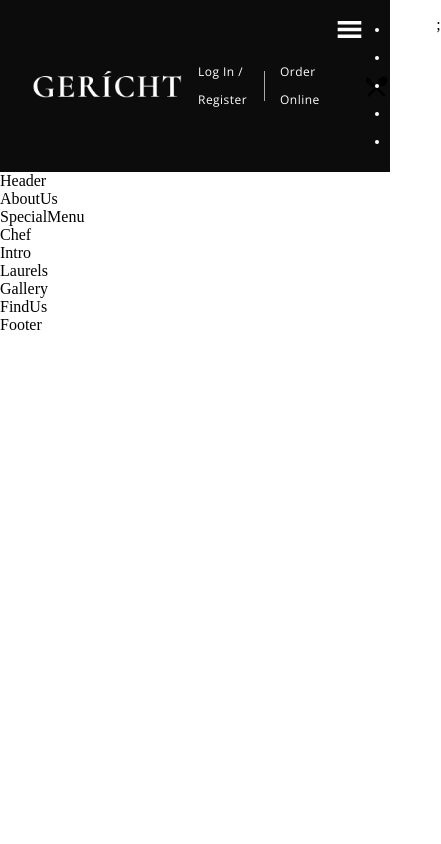
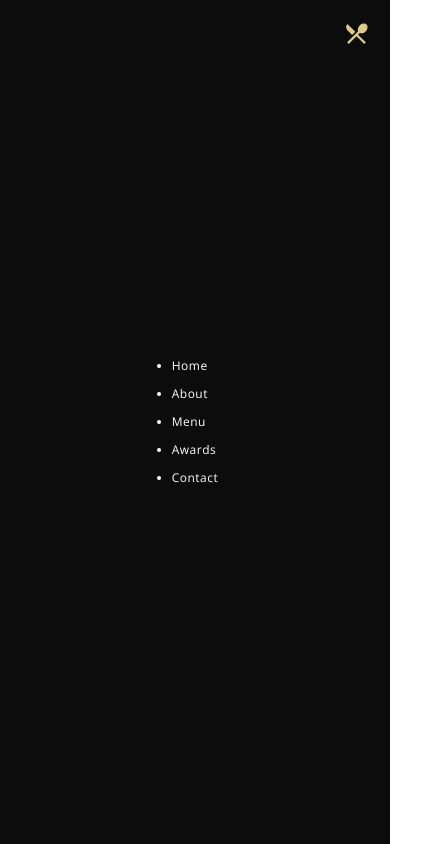
Before and after one commit to andytle95/anam, a React (Create React App) app in the folder anamsite/: page / in a window 390 px wide. Both pictures are taken after a click on the icon 349 px from the left and 44 px from the top of the page. Shown: the whole page, 441 px wide, since content can reach past the window. Built offline with nearby package versions, Linux system fonts and the light colour scheme; a web font is replaced by a local one.

Commit message:
smallscreen overlay successfully working

```diff
--- a/anamsite/src/components/Navbar/Navbar.css
+++ b/anamsite/src/components/Navbar/Navbar.css
@@ -85,6 +85,9 @@
     right: 20px;
 }
 
+.app__navbar-smallscreen_links {
+    list-style: none;
+}
 @media screen and (max-width: 1150px) {
     .app__navbar-links {
         display: none;
--- a/anamsite/src/components/Navbar/Navbar.jsx
+++ b/anamsite/src/components/Navbar/Navbar.jsx
@@ -31,7 +31,7 @@
 
 
     {toggleMenu && (
-      <div className='app_navbar-smallscreen_overlay flex__center slide-bottom'>
+      <div className='app__navbar-smallscreen_overlay flex__center slide-bottom'>
         <MdOutlineRestaurantMenu fontSize={27} className="overlay__close" onClick={() => setToggleMenu(false)} />
       <ul className='app__navbar-smallscreen-links'>
         <li className='p__opensans'><a href="#home">Home</a></li>
```
